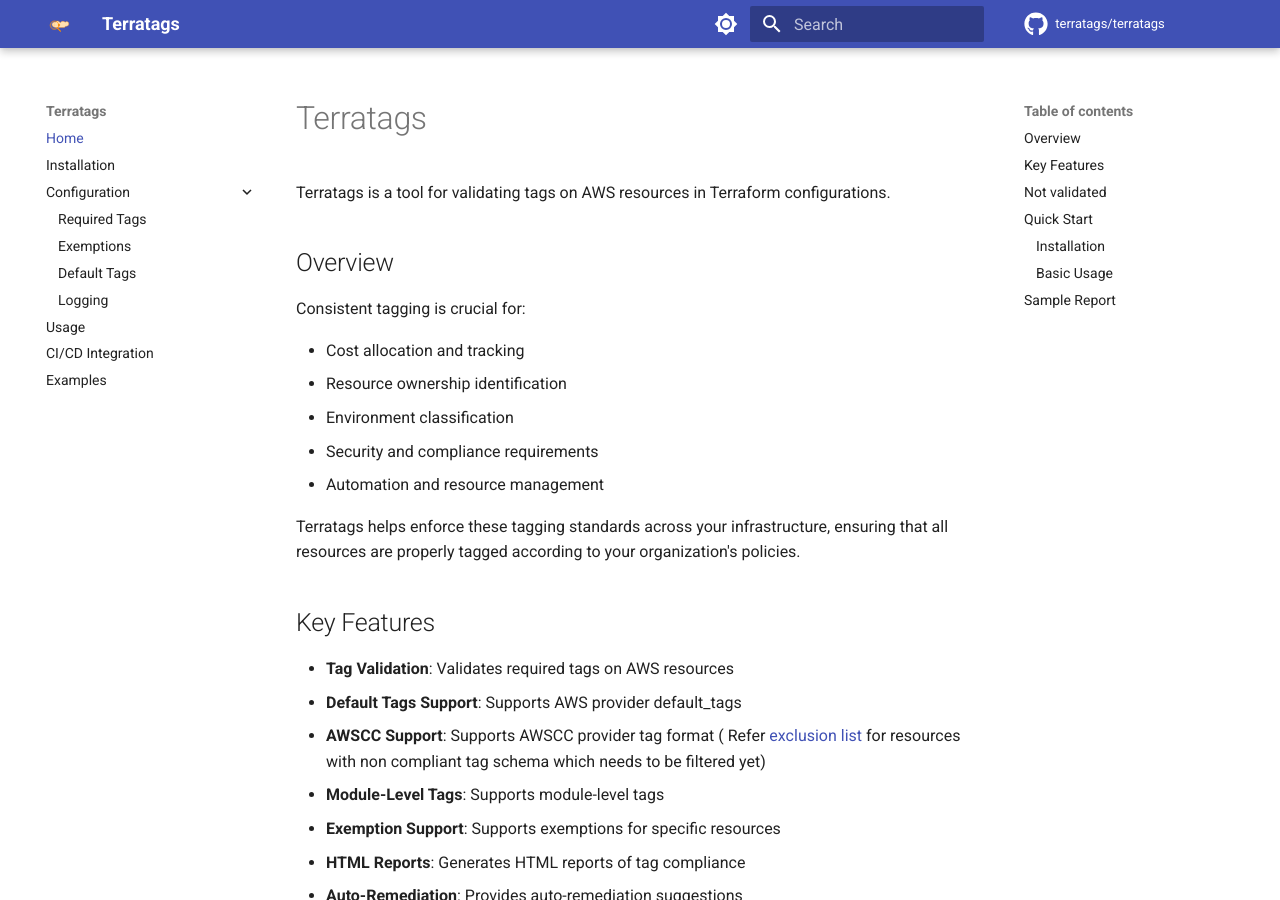
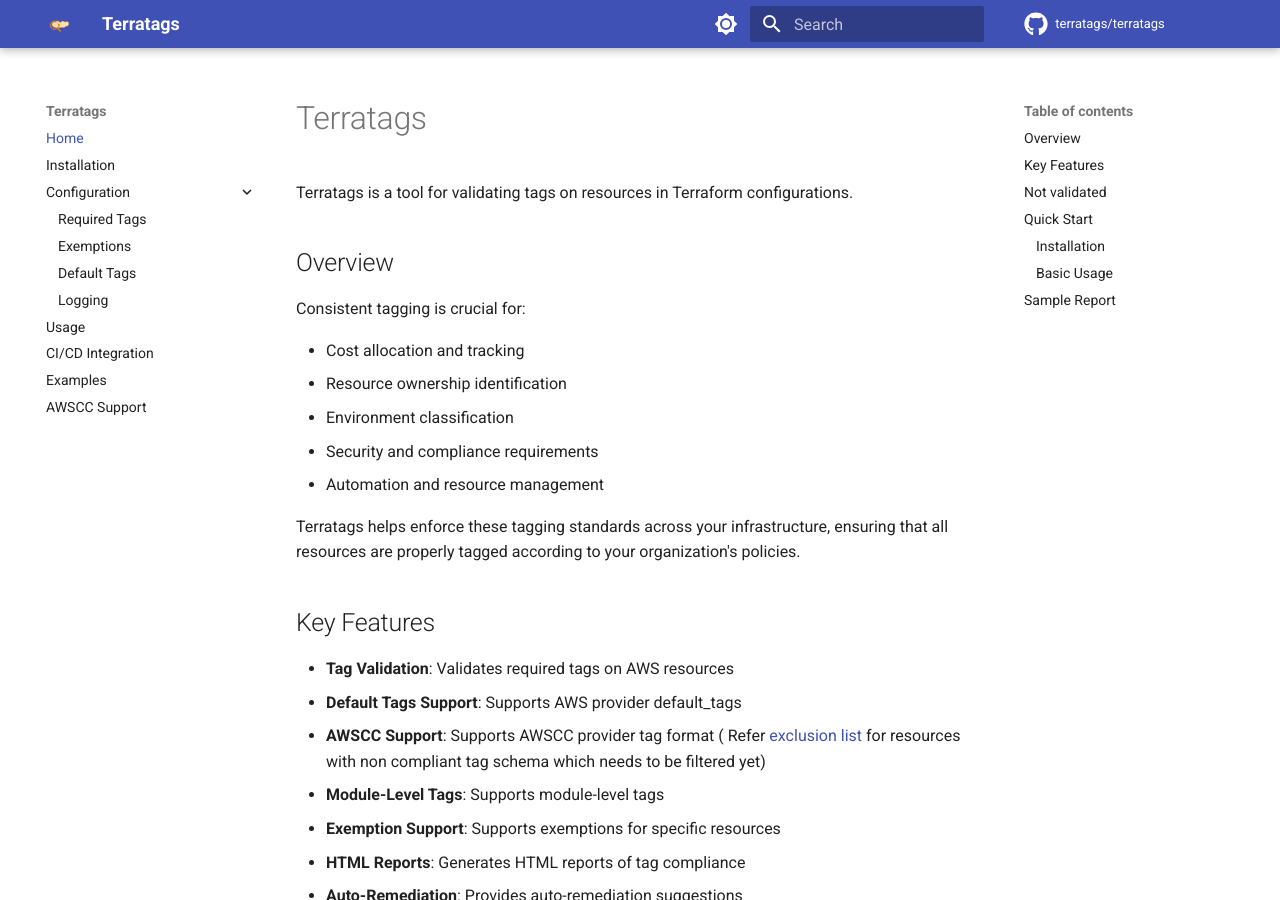
Before and after one commit to terratags/terratags, an MkDocs documentation site: the page built from docs/index.md, in a window 1280 px wide and 900 px high. Built offline with MkDocs 1.6.1 and Material for MkDocs 9.7.7, drawn with Linux system fonts in a browser that asks for light colours; comment, search, counter and statistics services are not loaded.

Commit message:
docs: removed aws reference, updated mkdocs, removed redundant steps

```diff
--- a/docs/index.md
+++ b/docs/index.md
@@ -1,6 +1,6 @@
 # Terratags
 
-Terratags is a tool for validating tags on AWS resources in Terraform configurations.
+Terratags is a tool for validating tags on resources in Terraform configurations.
 
 ## Overview
 
--- a/mkdocs.yml
+++ b/mkdocs.yml
@@ -69,6 +69,7 @@
   - Usage: usage.md
   - CI/CD Integration: ci-cd.md
   - Examples: examples.md
+  - AWSCC Support: awscc_support.md
 
 extra:
   social:
```
Also changed, not shown: README.md (+0 -6 lines), docs/awscc_support.md (+0 -7 lines).
